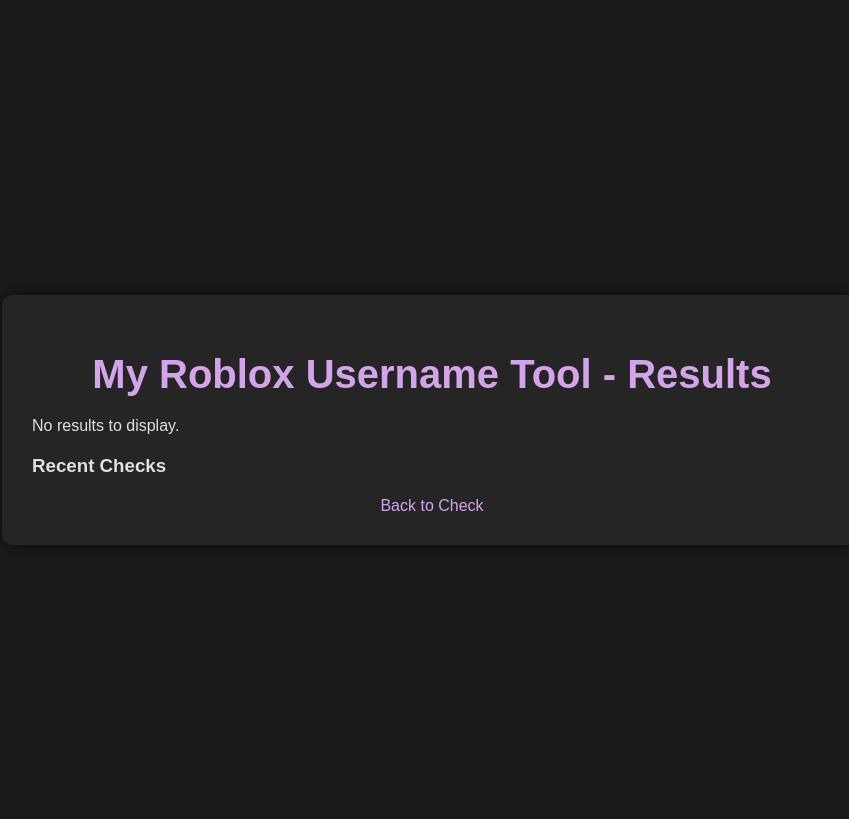
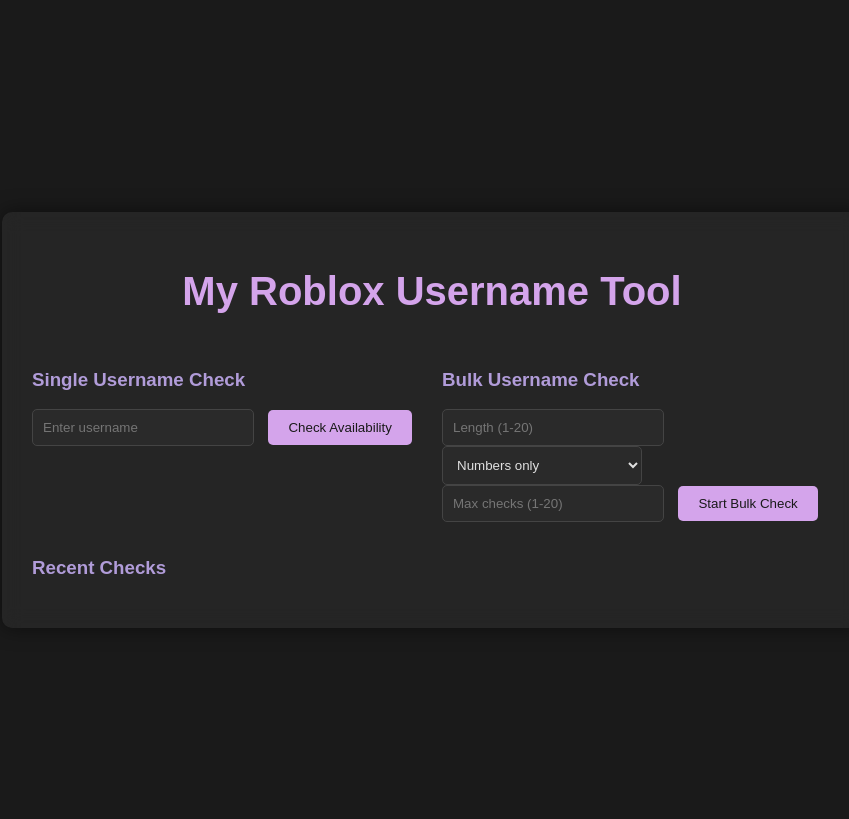
Before and after one commit to DoltD1no/RUC, a Flask app: page / in a window 1280 px wide. Shown: the top 819 px of the page, without its empty margins (208-1057 px from the left). Run offline with Flask 3, Linux system fonts and the light colour scheme.

Commit message:
Update index.html

```diff
--- a/templates/index.html
+++ b/templates/index.html
@@ -3,7 +3,7 @@
 <head>
     <meta charset="UTF-8">
     <meta name="viewport" content="width=device-width, initial-scale=1.0">
-    <title>My Roblox Username Tool - Results</title>
+    <title>My Roblox Username Tool</title>
     <style>
         body {
             font-family: Arial, sans-serif;
@@ -31,23 +31,28 @@
             margin-bottom: 20px;
             font-size: 2.5em;
         }
-        table {
-            width: 100%;
-            border-collapse: collapse;
-            margin: 20px 0;
+        h3 { color: #b19cd9; margin-top: 20px; }
+        .form-group { margin: 15px 0; }
+        input[type="text"], input[type="number"], select {
+            padding: 10px;
+            width: 200px;
+            margin-right: 10px;
             background: #2a2a2a;
+            border: 1px solid #444;
+            color: #e0e0e0;
+            border-radius: 5px;
         }
-        th, td {
-            padding: 12px;
-            border: 1px solid #444;
-            text-align: left;
+        input[type="submit"] {
+            padding: 10px 20px;
+            background: #d4a4eb;
+            color: #1a1a1a;
+            border: none;
+            cursor: pointer;
+            border-radius: 5px;
         }
-        th { background: #d4a4eb; color: #1a1a1a; }
-        .available { color: #50fa7b; }
-        .taken { color: #ff5555; }
-        .error { color: #ff79c6; }
-        a { color: #d4a4eb; text-decoration: none; }
-        a:hover { text-decoration: underline; }
+        input[type="submit"]:hover { background: #b19cd9; }
+        .error { color: #ff5555; text-align: center; }
+        .grid { display: grid; grid-template-columns: repeat(auto-fit, minmax(300px, 1fr)); gap: 20px; }
         #recent-checks { margin-top: 20px; }
         #recent-checks ul { list-style: none; padding: 0; }
         #recent-checks li { padding: 5px 0; }
@@ -55,37 +60,64 @@
 </head>
 <body>
     <div class="container">
-        <h1>My Roblox Username Tool - Results</h1>
-        {% if results %}
-            <table>
-                <tr>
-                    <th>Username</th>
-                    <th>Status</th>
-                    <th>Links</th>
-                </tr>
-                {% for result in results %}
-                    <tr>
-                        <td>{{ result.username }}</td>
-                        <td class="{% if 'Available' in result.status %}available{% elif 'Taken' in result.status %}taken{% else %}error{% endif %}">
-                            {{ result.status }}
-                        </td>
-                        <td>
-                            <a href="{{ result.verify_url }}" target="_blank">Verify</a> |
-                            <a href="{{ result.signup_url }}" target="_blank">Sign Up</a>
-                        </td>
-                    </tr>
-                {% endfor %}
-            </table>
-        {% else %}
-            <p>No results to display.</p>
+        <h1>My Roblox Username Tool</h1>
+        <div class="grid">
+            <div class="form-group">
+                <h3>Single Username Check</h3>
+                <form id="single-form" method="POST">
+                    <input type="text" name="username" placeholder="Enter username" required>
+                    <input type="hidden" name="check_type" value="single">
+                    <input type="submit" value="Check Availability">
+                </form>
+            </div>
+            <div class="form-group">
+                <h3>Bulk Username Check</h3>
+                <form id="bulk-form" method="POST">
+                    <input type="number" name="length" placeholder="Length (1-20)" required min="1" max="20">
+                    <select name="username_type" required>
+                        <option value="numbers">Numbers only</option>
+                        <option value="letters">Letters only</option>
+                        <option value="mixed">Letters and Numbers</option>
+                    </select>
+                    <input type="number" name="max_checks" placeholder="Max checks (1-20)" required min="1" max="20">
+                    <input type="hidden" name="check_type" value="bulk">
+                    <input type="submit" value="Start Bulk Check">
+                </form>
+            </div>
+        </div>
+        {% if error %}
+            <p class="error">{{ error }}</p>
         {% endif %}
         <div id="recent-checks">
             <h3>Recent Checks</h3>
             <ul id="recent-checks-list"></ul>
         </div>
-        <a href="/" style="display: block; text-align: center; margin-top: 20px;">Back to Check</a>
     </div>
     <script>
+        document.getElementById('single-form').addEventListener('submit', async (e) => {
+            e.preventDefault();
+            const formData = new FormData(e.target);
+            const response = await fetch('/', {
+                method: 'POST',
+                body: formData
+            });
+            if (response.redirected) {
+                window.location.href = response.url;
+            }
+        });
+
+        document.getElementById('bulk-form').addEventListener('submit', async (e) => {
+            e.preventDefault();
+            const formData = new FormData(e.target);
+            const response = await fetch('/', {
+                method: 'POST',
+                body: formData
+            });
+            if (response.redirected) {
+                window.location.href = response.url;
+            }
+        });
+
         function updateRecentChecks() {
             const recentChecks = JSON.parse(localStorage.getItem('recentChecks') || '[]');
             const list = document.getElementById('recent-checks-list');
```
